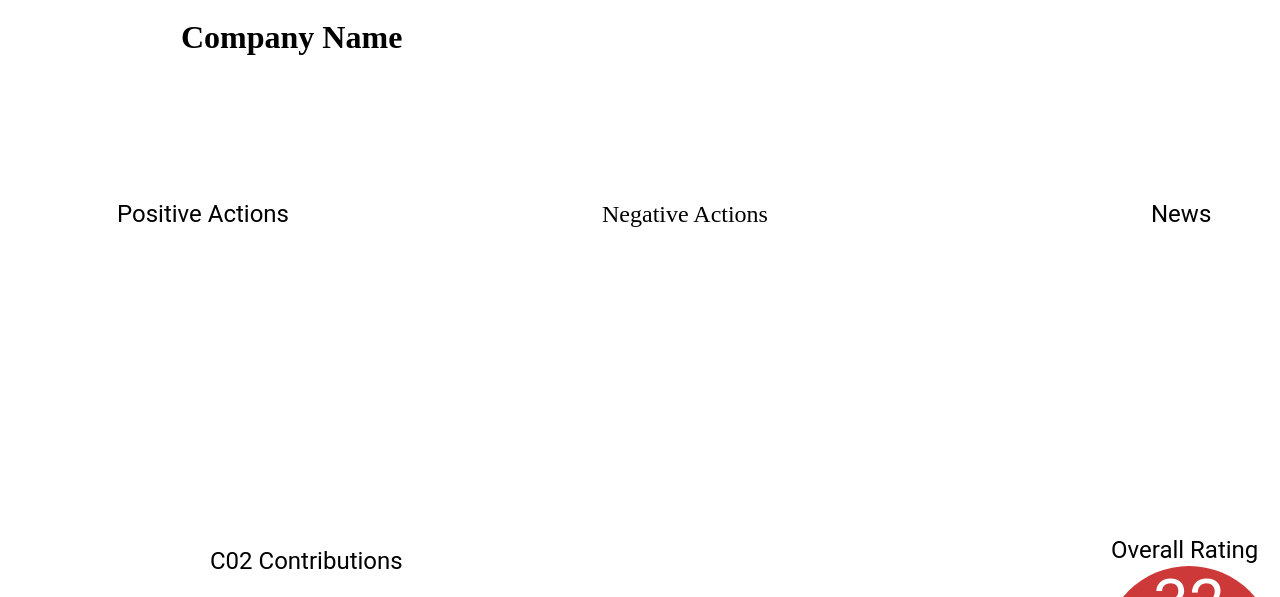
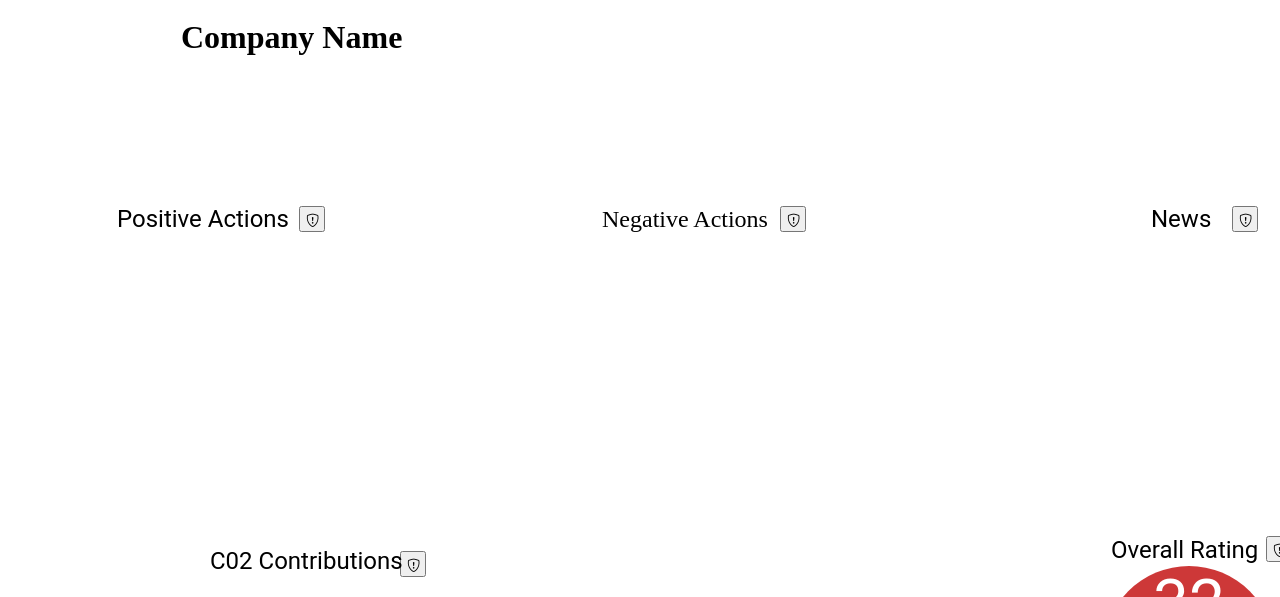
Before and after one commit to megannn-gallagher/megannn-gallagher.github.io, a plain HTML site: page companyPage.html in a window 1280 px wide. Shown: the part 99-696 px from the top of the page. Drawn offline with nearby package versions, Linux system fonts and the light colour scheme; some packages are replaced by stand-ins of ours; a script that the page names is missing.

Commit message:
report icons and report functionality

```diff
--- a/companyName.css
+++ b/companyName.css
@@ -141,7 +141,7 @@
     width: 173px;
     height: 30px;
     left: 117px;
-    top: 275px;
+    top: 280px;
 
     font-family: Roboto;
     font-style: normal;
@@ -157,7 +157,7 @@
     width: 184px;
     height: 38px;
     left: 602px;
-    top: 275px;
+    top: 280px;
 
     -family: Roboto;
     font-style: normal;
@@ -173,7 +173,7 @@
     width: 66px;
     height: 28px;
     left: 1151px;
-    top: 275px;
+    top: 280px;
 
     font-family: Roboto;
     font-style: normal;
@@ -183,3 +183,43 @@
 
     color: #000000;
 }
+
+.companypage-positiveaction-shield {
+    position: absolute;
+    width: 26px;
+    height: 26px;
+    left: 299px;
+    top: 305px;
+}
+
+.companypage-negativeaction-shield {
+    position: absolute;
+    width: 26px;
+    height: 26px;
+    left: 780px;
+    top: 305px;
+}
+
+.companypage-news-shield {
+    position: absolute;
+    width: 26px;
+    height: 26px;
+    left: 1232px;
+    top: 305px;
+}
+
+.companypage-c02-shield {
+    position: absolute;
+    width: 26px;
+    height: 26px;
+    left: 400px;
+    top: 650px;
+}
+
+.companypage-overallrating-shield {
+    position: absolute;
+    width: 26px;
+    height: 26px;
+    left: 1266px;
+    top: 635px;
+}
--- a/companyPage.html
+++ b/companyPage.html
@@ -2,6 +2,9 @@
 <html lang="en-gb">
 
     <head>
+        <link rel="stylesheet" href="https://cdnjs.cloudflare.com/ajax/libs/limonte-sweetalert2/6.6.9/sweetalert2.min.css">
+        <script src="https://cdnjs.cloudflare.com/ajax/libs/limonte-sweetalert2/6.6.9/sweetalert2.min.js"></script>
+        <link rel="stylesheet" href="https://cdn.jsdelivr.net/npm/bootstrap-icons@1.5.0/font/bootstrap-icons.css">
         <style>
         </style>
         <link rel="stylesheet" href="companyName.css" />
@@ -20,26 +23,75 @@
         </div>
 
         <div>
+            <button onclick="report()" style="padding: 5px" class="companypage-positiveaction-shield">
+                <span>
+                    <i class="bi-shield-exclamation"></i>
+                </span>
+            </button>
             <p class="companypage-positiveactions">Positive Actions</p>
         </div>
 
         <div>
+            <button onclick="report()" style="padding: 5px" class="companypage-negativeaction-shield">
+                <span>
+                    <i class="bi-shield-exclamation"></i>
+                </span>
+            </button>
             <p class="companypage-negativeactions">Negative Actions</p>
         </div>
 
         <div>
+            <button onclick="report()" style="padding: 5px" class="companypage-news-shield">
+                <span>
+                    <i class="bi-shield-exclamation"></i>
+                </span>
+            </button>
             <p class="companypage-news">News</p>
         </div>
 
         <div>
+            <button onclick="report()" style="padding: 5px" class="companypage-overallrating-shield">
+                <span>
+                    <i class="bi-shield-exclamation"></i>
+                </span>
+            </button>
+
             <p class="companypage-overallrating">Overall Rating</p>
             <span class="dot">32</span>
             <p class="companypage-poor">Poor</p>
         </div>
 
         <div>
+            <button onclick="report()" style="padding: 5px" class="companypage-c02-shield">
+                <span>
+                    <i class="bi-shield-exclamation"></i>
+                </span>
+            </button>
+
             <p class="companypage-co2contributions"> C02 Contributions</p>
             <img src="Images/first-line.png" alt="Logo" class="companypage-line">
+        </div>
+
+        <div>
+            <script>
+                function report() {
+                    (async () => {
+
+                    const { value: text } = await swal({
+                    input: 'textarea',
+                    inputPlaceholder: 'Tell us what you would like to report...',
+                    inputAttributes: {
+                        'aria-label': 'Tell us what you would like to report...'
+                    },
+                    showCancelButton: true,
+                    confirmButtonText: 'Report'
+                    })
+
+                    if (text) {
+                        swal(text)
+                    }})()
+                }
+            </script>
         </div>
     </body>
 
```
